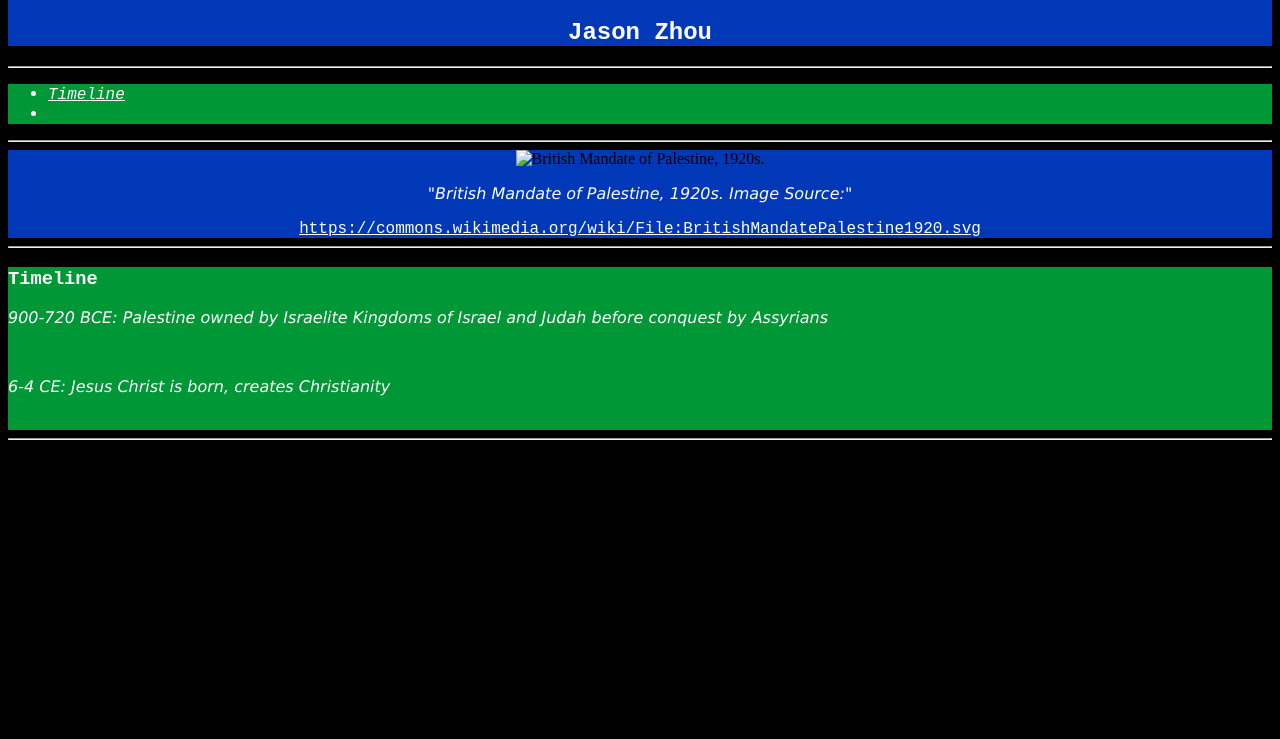
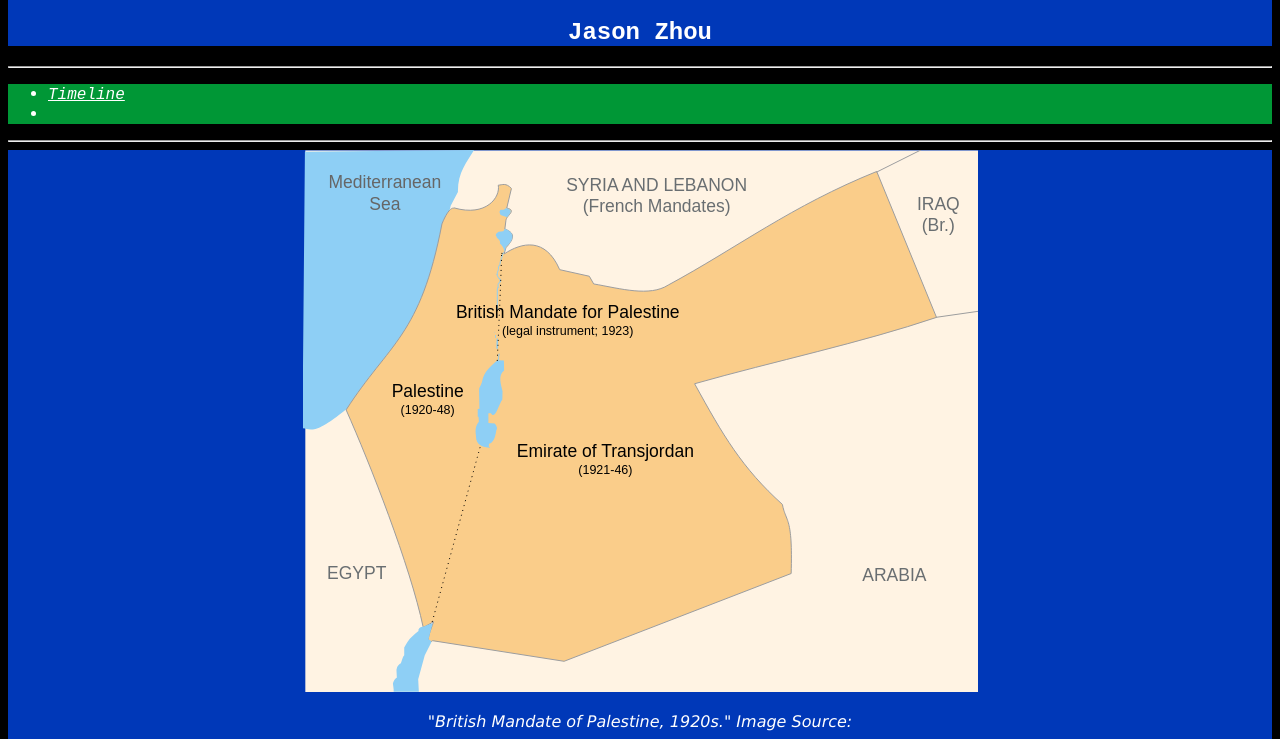
Before and after one commit to IndependentSchoolProjects/OtherFrontsProject, a plain HTML site: page index.html in a window 1280 px wide. Shown: the part 61-800 px from the top of the page. Drawn offline with Linux system fonts and the light colour scheme.

Commit message:
Update index.html

```diff
--- a/index.html
+++ b/index.html
@@ -25,8 +25,8 @@
         <hr/>
 
         <div class="bg2">
-            <img src="BritishMandate.svg" alt="British Mandate of Palestine, 1920s."/>
-            <p>"British Mandate of Palestine, 1920s. Image Source:"</p>
+            <img src="images/BritishMandate.svg" alt="British Mandate of Palestine, 1920s."/>
+            <p>"British Mandate of Palestine, 1920s." Image Source:</p>
             <a href="https://commons.wikimedia.org/wiki/File:BritishMandatePalestine1920.svg">https://commons.wikimedia.org/wiki/File:BritishMandatePalestine1920.svg</a>
         </div>
         <hr/>
```
